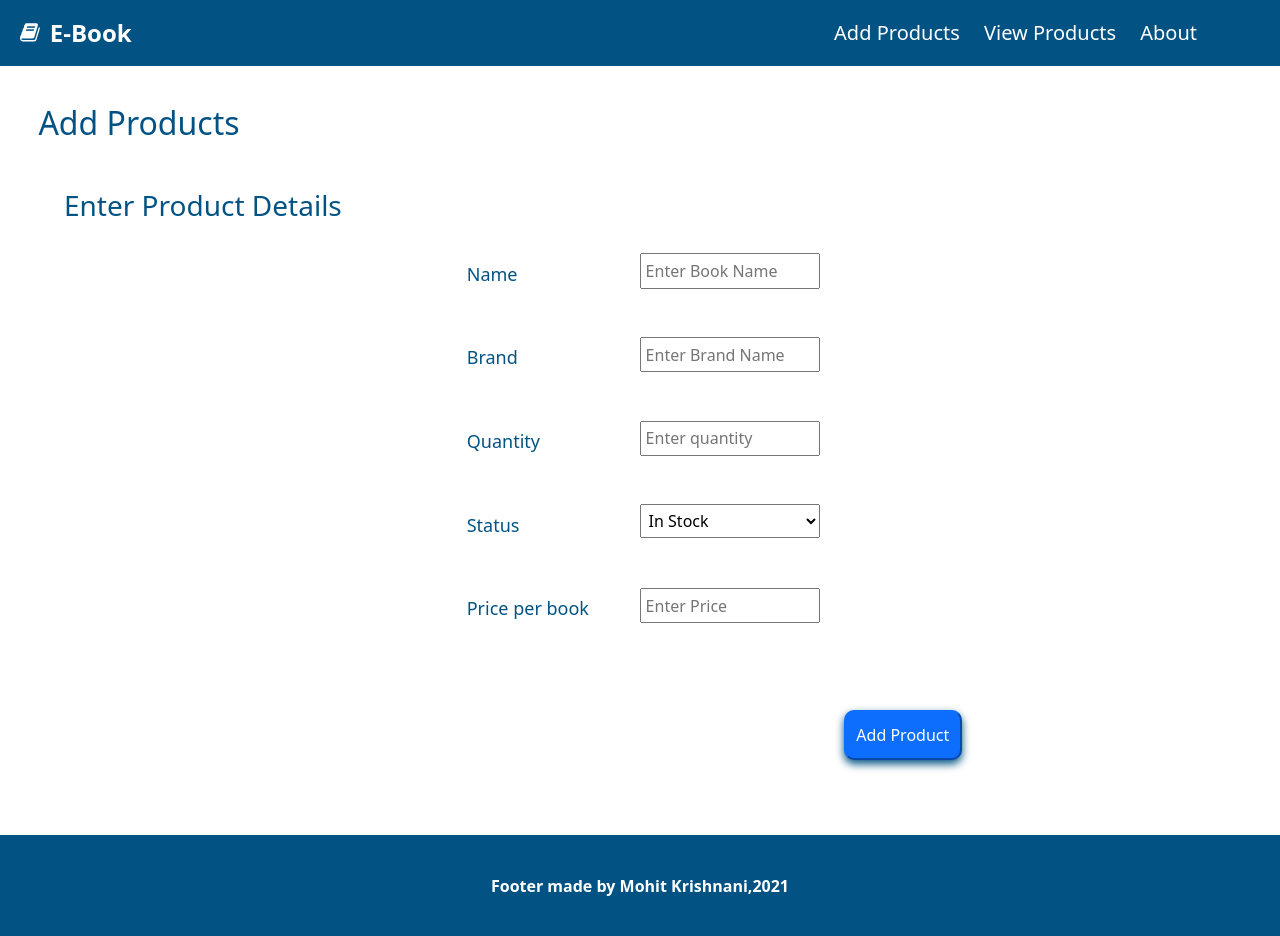
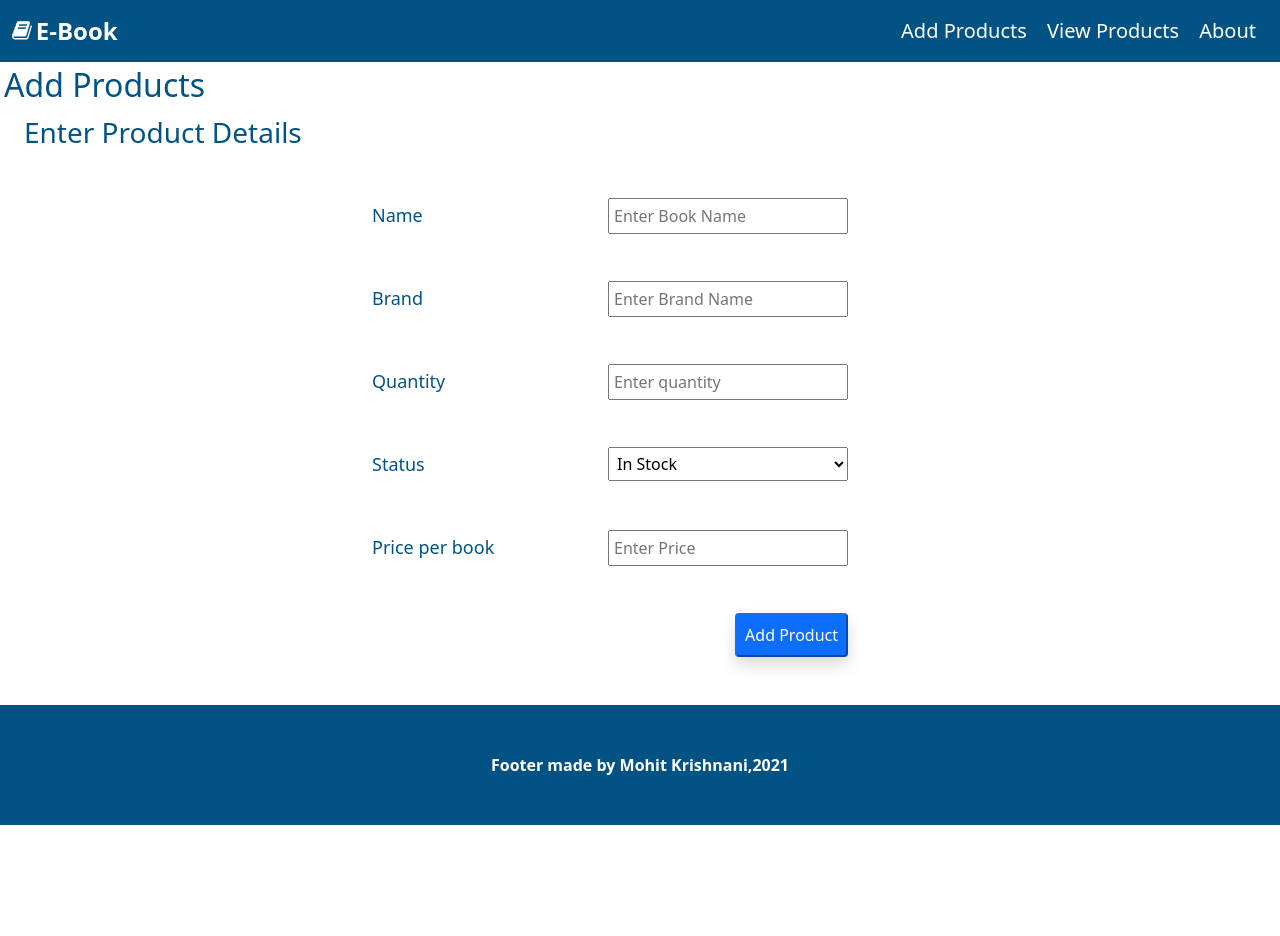
Before and after one commit to mohitkrishnani/UIUXAssignment, a plain HTML site: page Add.html in a window 1280 px wide. After the commit the page ends 825 px from the top, so only its background shows below. Drawn offline with nearby package versions, Linux system fonts and the light colour scheme.

Commit message:
Changes to use more bootstrap utilities

```diff
--- a/Add.html
+++ b/Add.html
@@ -13,60 +13,60 @@
     <title>E-Book Management System</title>
   </head>
   <body>
-    <nav class="navbar navbar-expand-lg">
-		<i style="color:white;padding:10px;" class="fa fa-book fa-lg" ></i>
+    <nav class="navbar navbar-expand-lg p-2 w-100">
+		<i style="color:white;" class="fa fa-book fa-lg p-1" ></i>
 			<a href="index.html" class = "navbar-brand">E-Book</a>
 
-		<ul class = "">
-			<li class = ""><a href="add.html" >Add Products</a></li>
-			<li class = ""><a href="view.html" >View Products</a></li>
-			<li class = ""><a href="index.html" >About</a></li>
+	<ul class = "m-auto me-2">
+			<li class = "p-2"><a href="add.html" >Add Products</a></li>
+			<li class = "p-2"><a href="view.html" >View Products</a></li>
+			<li class = "p-2"><a href="index.html" >About</a></li>
+
+
 
 		</ul>
 	</nav>
 
-	<h2 style="padding:3%;color:#025383;">Add Products</h2>
-	<h3 style="padding-left:5%;color:#025383;">Enter Product Details</h2>
+	<h2 style="color:#025383;" class = "p-1">Add Products</h2>
+	<h3 style="color:#025383;" class = "px-4">Enter Product Details</h2>
 
-	<form id="productform" style="width:30%;margin:auto;">
-		<div class = "form-group" style="width:100%;padding:3%;margin-top:5%;">
-			<label for="bookname" style="padding:2%;font-size:18px;color:#025383;" >Name</label>
-			<input type="text" class = "" id="bookname" placeholder="Enter Book Name" style="width:50%;float:right;padding:1%;" required></input>
+	<form id="productform" class=" m-auto w-50">
+		<div class = "form-group p-0 m-5 w-75">
+			<label for="bookname" class="p-1" style="font-size:18px;color:#025383;" >Name</label>
+			<input type="text" class = "p-1 w-50 float-end" id="bookname" placeholder="Enter Book Name" required></input>
 		</div>
 
-		<div class = "form-group" style="width:100%;padding:3%;margin-top:5%;">
-			<label for="brandname" style="padding:2%;font-size:18px;color:#025383;" >Brand</label>
-			<input type="text" class = "" id="brandname" placeholder="Enter Brand Name" style="width:50%;float:right;padding:1%;" required></input>
+		<div class = "form-group p-0 m-5 w-75" >
+			<label for="brandname" class="p-1" style="font-size:18px;color:#025383;" >Brand</label>
+			<input type="text" class = "p-1 w-50 float-end" id="brandname" placeholder="Enter Brand Name" required></input>
 		</div>
 
-		<div class = "form-group" style="width:100%;padding:3%;margin-top:5%;">
-			<label for="quantity" style="padding:2%;font-size:18px;color:#025383;" >Quantity</label>
-			<input type="number" class = "" id="quantity" placeholder="Enter quantity" style="width:50%;float:right;padding:1%;" required></input>
+		<div class = "form-group p-0 m-5 w-75">
+			<label for="quantity" class = "p-1" style="font-size:18px;color:#025383;" >Quantity</label>
+			<input type="number" class = "p-1 w-50 float-end" id="quantity" placeholder="Enter quantity" required></input>
 		</div>
-		<div class = "form-group" style="width:100%;padding:3%;margin-top:5%;">
-			<label for="quantity" style="padding:2%;font-size:18px;color:#025383;" >Status</label>
-			<select class = "" name="status" id="status" placeholder="select status" style="width:50%;float:right;padding:1%;" required>
+		<div class = "form-group p-0 m-5 w-75">
+			<label for="quantity" class="p-1" style="font-size:18px;color:#025383;" >Status</label>
+			<select class = "p-1 w-50 float-end" name="status" id="status" placeholder="select status" required>
 				<option value="in-stock">In Stock</option>
 				<option value="out-of-stock">Out Of Stock</option>
 			</select>
 		</div>
 
-		<div class = "form-group" style="width:100%;padding:3%;margin-top:5%;">
-			<label for="price" style="padding:2%;font-size:18px;color:#025383;" >Price per book</label>
-			<input type="number" class = "" id="price" placeholder="Enter Price" style="width:50%;float:right;padding:1%;" required></input>
+		<div class = "form-group p-0 m-5 w-75">
+			<label for="price" class="p-1" style="font-size:18px;color:#025383;" >Price per book</label>
+			<input type="number" class="p-1 w-50 float-end" id="price" placeholder="Enter Price" required></input>
 		</div>
 
+		<div class = "form-group p-0 m-5 w-75 clearfix">
 
-		<div class = "form-group" style="width:100%;padding:3%;margin-top:15%;margin-left:100%;">
-
-			<input type="button" class = "btn-primary" value="Add Product" style="padding:3%;border-radius:10px;box-shadow:0 4px 8px #025383;" Onclick=addBook()></input>
+			<input type="submit" class = "btn-primary p-2 rounded shadow float-end" value="Add Product"  Onsubmit=addBook()></input>
 		</div>
 	</form>
 
-	<div class="container-fluid bg-dark text-center fw-bold footer" >
-		<p style="padding:3%;color:white;background-color:#025383;">Footer made by Mohit Krishnani,2021</p>
-	</div>
-    <!-- Optional JavaScript; choose one of the two! -->
+	<div class="container-fluid text-center fw-bold footer mt-2 p-0" >
+		<p class = "p-5" style="color:white;background-color:#025383;">Footer made by Mohit Krishnani,2021</p>
+	</div><!-- Optional JavaScript; choose one of the two! -->
 
     <!-- Option 1: Bootstrap Bundle with Popper -->
     <script src="https://cdn.jsdelivr.net/npm/bootstrap@5.0.2/dist/js/bootstrap.bundle.min.js" integrity="sha384-MrcW6ZMFYlzcLA8Nl+NtUVF0sA7MsXsP1UyJoMp4YLEuNSfAP+JcXn/tWtIaxVXM" crossorigin="anonymous"></script>
--- a/css/style.css
+++ b/css/style.css
@@ -6,31 +6,21 @@ html{
 	padding:0;
 }
 .navbar{
-	padding:10px;
 	background-color : #025383;
 	color: white;
-	width:100%;
 }
 a{
-
 	text-decoration:none;
 }
-
 .navbar-brand{
 	justify-content:flex-start;
 }
-
 .navbar>ul{
-	margin-left:auto;
-	margin-right:5%;
-	margin-top:auto;
-	margin-bottom:auto;
 	color: white;
 	background-color:#025383;
 }
 .navbar>ul>li{
 	display:inline;
-	padding:10px;
 }
 .navbar>ul>li>a{
 	color:white;
@@ -41,28 +31,15 @@ a{
 	font-weight: bold;
 	color:#ffffff;
 }
-
-.container-fluid{
-	padding:0;
-}
-.container-fluid>img{
-	width:100%;
-}
-.about{
-	padding:5%;
-}
 .about>h2{
 	color:#025383;
 }
-
 .footer{
-	margin-top:5%;
 	bottom:0;
 }
 .card{
 	margin-top:20px;
 	padding:10px;
-
 }
 .card-text{
 	float:left;
--- a/js/logic.js
+++ b/js/logic.js
@@ -8,6 +8,7 @@ console.log(bookList)
 
 function getRes(){
 	console.log(bookList);
+	//Using Dummy data to show the list view
 	for(let i = 0;i<bookList.length;i++){
 		const container = document.getElementById("card-container");
 		const card = document.createElement('div');
```
Also changed, not shown: index.html (+10 -10 lines), view.html (+17 -15 lines).
